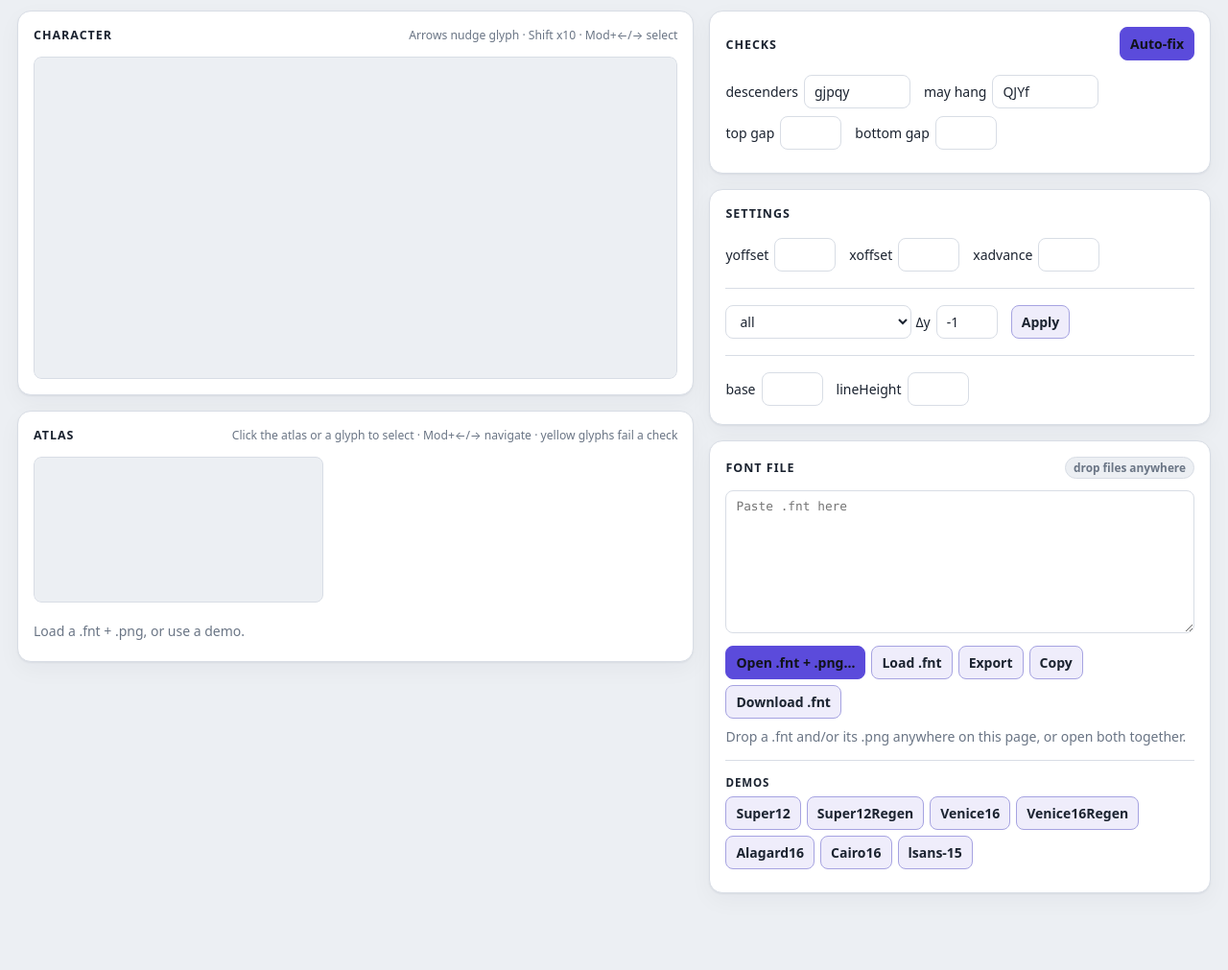
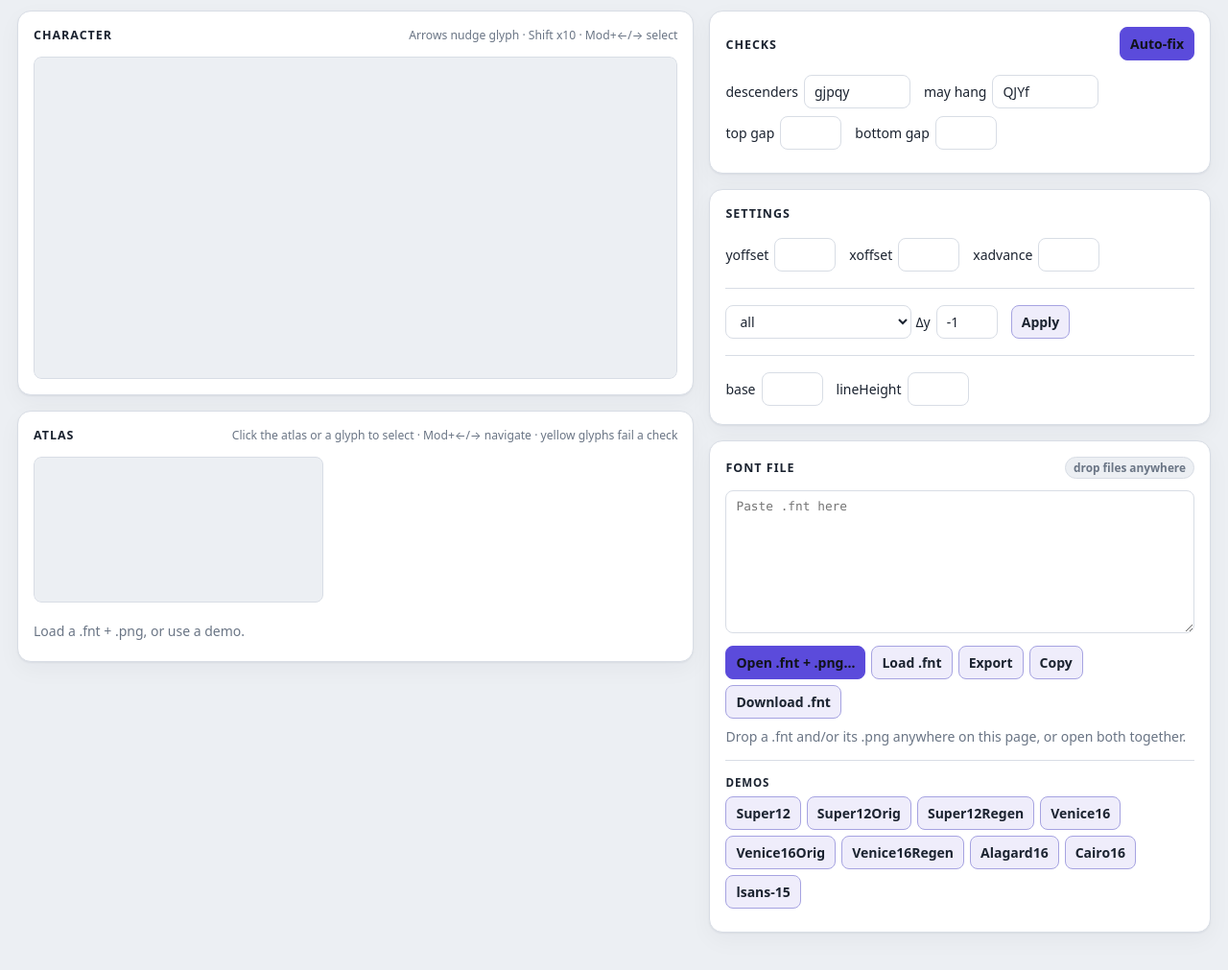
Before and after one commit to rakkarage/fntValid, a plain HTML site: page index.html in a window 1280 px wide. Shown: the part 65-1076 px from the top of the page at 96% size. Before the commit the page ends 1036 px from the top, so only its background shows below. Drawn offline with Linux system fonts and the light colour scheme.

Commit message:
add orig

```diff
--- a/app.js
+++ b/app.js
@@ -1227,12 +1227,14 @@ async function loadDemo(path, displayName) {
 }
 
 $("demo1").onclick = () => loadDemo("Font/Super12.fnt", "Super12");
-$("demo2").onclick = () => loadDemo("Font/Super12Regen.fnt", "Super12Regen");
-$("demo3").onclick = () => loadDemo("Font/Venice16.fnt", "Venice16");
-$("demo4").onclick = () => loadDemo("Font/Venice16Regen.fnt", "Venice16Regen");
-$("demo5").onclick = () => loadDemo("Font/Alagard16.fnt", "Alagard16");
-$("demo6").onclick = () => loadDemo("Font/Cairo16.fnt", "Cairo16");
-$("demo7").onclick = () => loadDemo("Font/lsans-15.fnt", "lsans-15");
+$("demo2").onclick = () => loadDemo("Font/Super12Orig.fnt", "Super12Orig");
+$("demo3").onclick = () => loadDemo("Font/Super12Regen.fnt", "Super12Regen");
+$("demo4").onclick = () => loadDemo("Font/Venice16.fnt", "Venice16");
+$("demo5").onclick = () => loadDemo("Font/Venice16Orig.fnt", "Venice16Orig");
+$("demo6").onclick = () => loadDemo("Font/Venice16Regen.fnt", "Venice16Regen");
+$("demo7").onclick = () => loadDemo("Font/Alagard16.fnt", "Alagard16");
+$("demo8").onclick = () => loadDemo("Font/Cairo16.fnt", "Cairo16");
+$("demo9").onclick = () => loadDemo("Font/lsans-15.fnt", "lsans-15");
 
 //#endregion
 
--- a/index.html
+++ b/index.html
@@ -170,12 +170,14 @@
 				</div>
 				<div class="btns" style="margin-top:0" role="group" aria-labelledby="hDemos">
 					<button id="demo1">Super12</button>
-					<button id="demo2">Super12Regen</button>
-					<button id="demo3">Venice16</button>
-					<button id="demo4">Venice16Regen</button>
-					<button id="demo5">Alagard16</button>
-					<button id="demo6">Cairo16</button>
-					<button id="demo7">lsans-15</button>
+					<button id="demo2">Super12Orig</button>
+					<button id="demo3">Super12Regen</button>
+					<button id="demo4">Venice16</button>
+					<button id="demo5">Venice16Orig</button>
+					<button id="demo6">Venice16Regen</button>
+					<button id="demo7">Alagard16</button>
+					<button id="demo8">Cairo16</button>
+					<button id="demo9">lsans-15</button>
 				</div>
 			</article>
 		</aside>
```
Also changed, not shown: Font/Super12Orig.png (added), Font/Venice64Orig.png (added), 2 other files.
